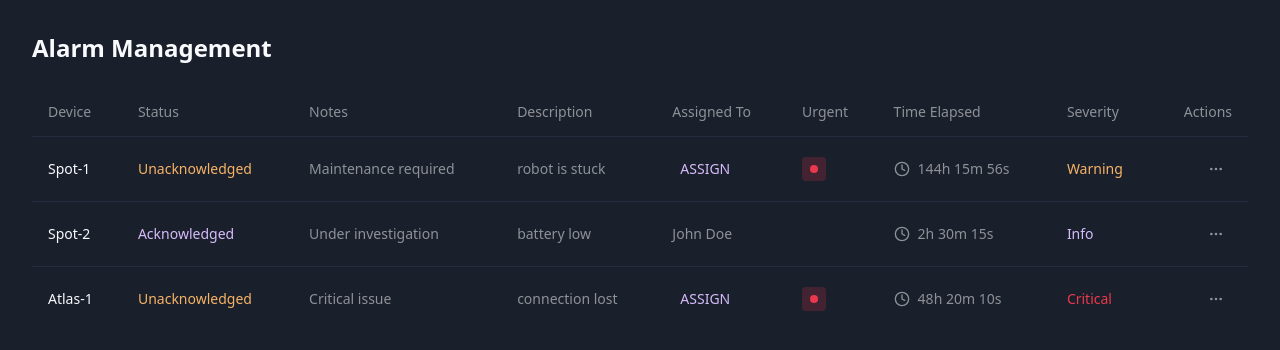
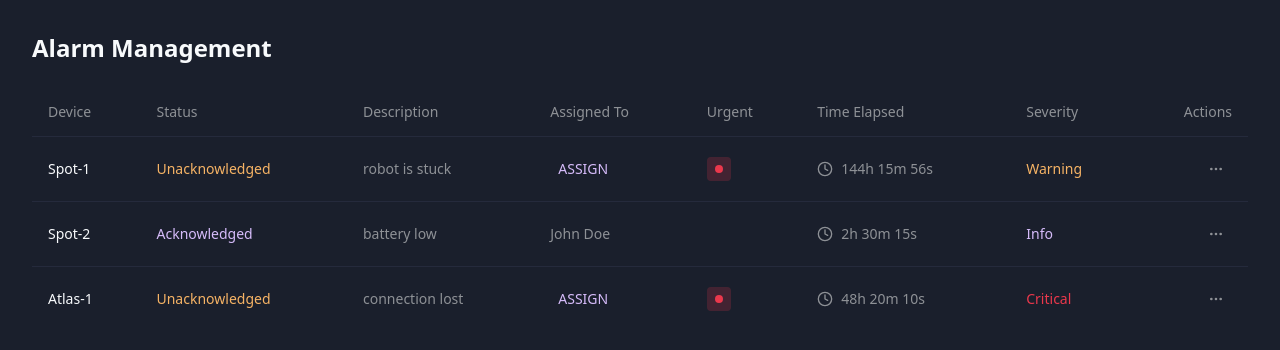
Before and after one commit to griffinrobertelliott/ticketaroo-card, a React (Vite) app: page / in a window 1280 px wide. Shown: the top 350 px of the page. Built offline with nearby package versions, Linux system fonts and the light colour scheme.

Commit message:
Remove notes column from AlarmsTable
The notes column has been removed from the AlarmsTable component. Users can now view the notes in the pop-up card for each alarm instead.
[skip gpt_engineer]

```diff
--- a/src/components/AlarmsTable.tsx
+++ b/src/components/AlarmsTable.tsx
@@ -7,7 +7,6 @@ interface Alarm {
   id: string;
   device: string;
   status: "Unacknowledged" | "Acknowledged" | "In Progress" | "Resolved";
-  notes: string;
   description: string;
   assignedTo: string | null;
   urgent: boolean;
@@ -21,7 +20,6 @@ const mockAlarms: Alarm[] = [
     id: "AL-001",
     device: "Spot-1",
     status: "Unacknowledged",
-    notes: "Maintenance required",
     description: "robot is stuck",
     assignedTo: null,
     urgent: true,
@@ -32,7 +30,6 @@ const mockAlarms: Alarm[] = [
     id: "AL-002",
     device: "Spot-2",
     status: "Acknowledged",
-    notes: "Under investigation",
     description: "battery low",
     assignedTo: "John Doe",
     urgent: false,
@@ -43,7 +40,6 @@ const mockAlarms: Alarm[] = [
     id: "AL-003",
     device: "Atlas-1",
     status: "Unacknowledged",
-    notes: "Critical issue",
     description: "connection lost",
     assignedTo: null,
     urgent: true,
@@ -94,7 +90,6 @@ const AlarmsTable = () => {
           <TableRow className="border-b border-alarm-card hover:bg-transparent">
             <TableHead className="text-alarm-muted">Device</TableHead>
             <TableHead className="text-alarm-muted">Status</TableHead>
-            <TableHead className="text-alarm-muted">Notes</TableHead>
             <TableHead className="text-alarm-muted">Description</TableHead>
             <TableHead className="text-alarm-muted">Assigned To</TableHead>
             <TableHead className="text-alarm-muted">Urgent</TableHead>
@@ -115,9 +110,6 @@ const AlarmsTable = () => {
               </TableCell>
               <TableCell className={getStatusColor(alarm.status)}>
                 {alarm.status}
-              </TableCell>
-              <TableCell className="text-alarm-muted">
-                {alarm.notes}
               </TableCell>
               <TableCell className="text-alarm-muted">
                 {alarm.description}
```
